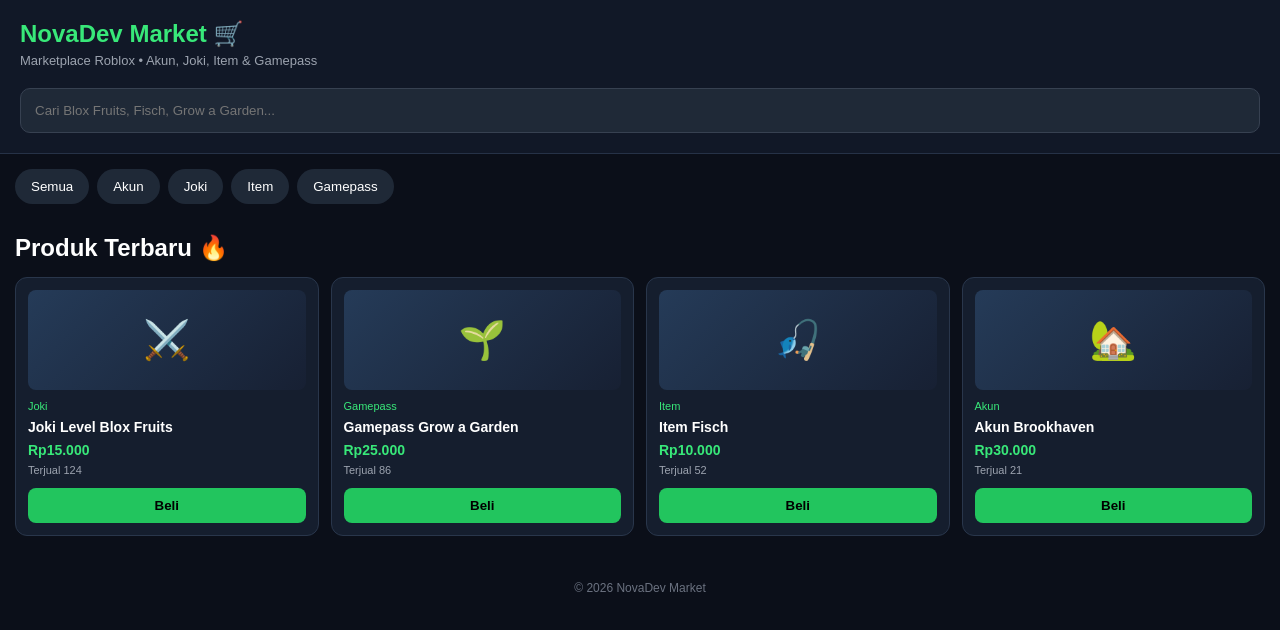
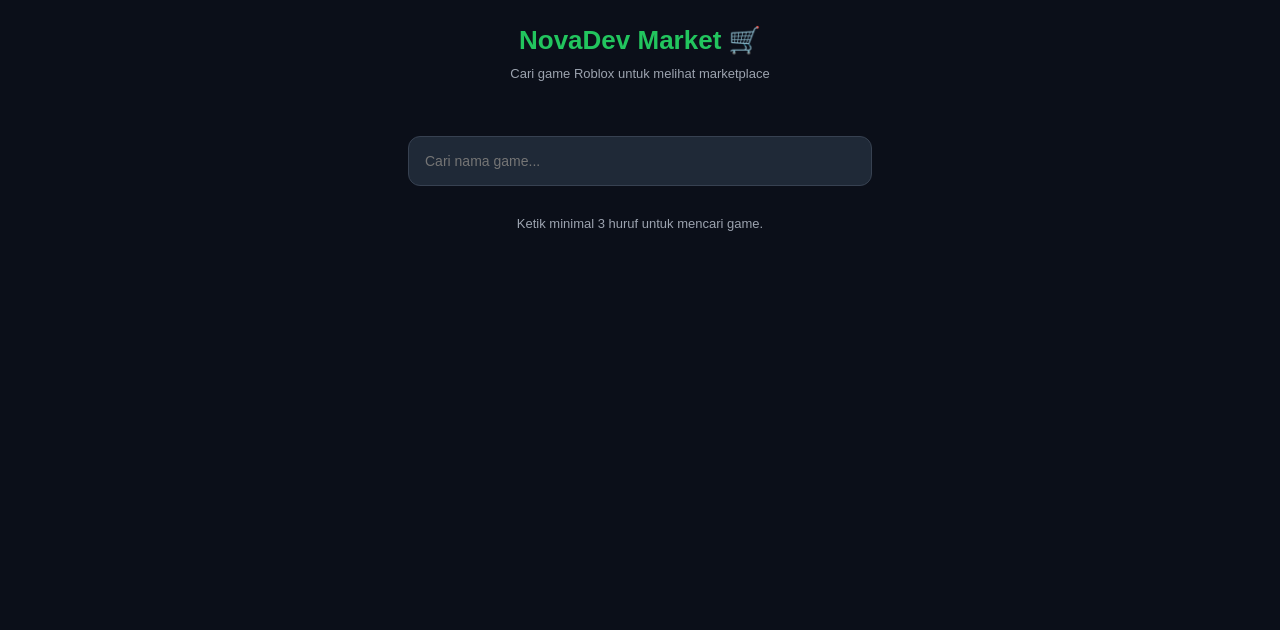
Before and after one commit to novadev-cyber/PIXELDEV-STORE, a plain HTML site: page index.html in a window 1280 px wide. Drawn offline with Linux system fonts and the light colour scheme.

Commit message:
Update index.html

```diff
--- a/index.html
+++ b/index.html
@@ -16,132 +16,120 @@
 body {
   background: #0b0f19;
   color: white;
+  min-height: 100vh;
 }
 
 header {
-  background: #111827;
-  padding: 20px;
-  border-bottom: 1px solid #263247;
+  padding: 25px 18px;
+  text-align: center;
 }
 
 .logo {
-  font-size: 24px;
+  color: #22c55e;
+  font-size: 26px;
   font-weight: bold;
-  color: #38e879;
+  margin-bottom: 10px;
 }
 
 .subtitle {
   color: #9ca3af;
-  margin-top: 5px;
   font-size: 13px;
 }
 
-.search {
-  margin-top: 20px;
+.search-box {
+  margin: 30px auto;
+  max-width: 500px;
+  padding: 0 18px;
+}
+
+input {
   width: 100%;
-  padding: 14px;
-  border-radius: 10px;
+  padding: 16px;
   border: 1px solid #374151;
+  border-radius: 12px;
   background: #1f2937;
   color: white;
+  font-size: 14px;
   outline: none;
 }
 
-nav {
-  display: flex;
-  gap: 8px;
-  overflow-x: auto;
-  padding: 15px;
-}
-
-nav button {
-  padding: 10px 16px;
-  border: none;
-  border-radius: 20px;
-  background: #1f2937;
-  color: white;
-  white-space: nowrap;
-}
-
-nav button:hover {
-  background: #22c55e;
-  color: black;
+input:focus {
+  border-color: #22c55e;
 }
 
 main {
-  padding: 15px;
+  max-width: 600px;
+  margin: auto;
+  padding: 0 18px;
+}
+
+#results {
+  display: none;
 }
 
 h2 {
+  font-size: 18px;
   margin-bottom: 15px;
 }
 
-.products {
-  display: grid;
-  grid-template-columns: repeat(auto-fit, minmax(145px, 1fr));
-  gap: 12px;
-}
-
-.card {
+.game {
   background: #151e2e;
   border: 1px solid #29364b;
   border-radius: 12px;
-  padding: 12px;
+  padding: 16px;
+  margin-bottom: 10px;
+  cursor: pointer;
 }
 
-.image {
-  height: 100px;
-  border-radius: 8px;
-  background: linear-gradient(135deg, #253b58, #172033);
-  display: flex;
-  justify-content: center;
-  align-items: center;
-  font-size: 38px;
-  margin-bottom: 10px;
+.game:hover {
+  border-color: #22c55e;
+}
+
+.game-name {
+  font-weight: bold;
+}
+
+.game-info {
+  color: #9ca3af;
+  font-size: 12px;
+  margin-top: 5px;
+}
+
+#message {
+  color: #9ca3af;
+  text-align: center;
+  font-size: 13px;
+  margin-top: 15px;
+}
+
+#selected-game {
+  display: none;
+  margin-top: 25px;
+  background: #151e2e;
+  border: 1px solid #29364b;
+  border-radius: 12px;
+  padding: 20px;
+}
+
+.categories {
+  display: grid;
+  grid-template-columns: 1fr 1fr;
+  gap: 10px;
+  margin-top: 18px;
 }
 
 .category {
-  color: #38e879;
-  font-size: 11px;
+  padding: 14px;
+  background: #1f2937;
+  border: none;
+  border-radius: 10px;
+  color: white;
+  cursor: pointer;
 }
 
-.card h3 {
-  font-size: 14px;
-  margin: 7px 0;
-}
-
-.price {
-  color: #38e879;
-  font-weight: bold;
-  font-size: 14px;
-}
-
-.sold {
-  color: #9ca3af;
-  font-size: 11px;
-  margin-top: 6px;
-}
-
-.buy {
-  width: 100%;
-  margin-top: 12px;
-  padding: 10px;
-  border: none;
-  border-radius: 8px;
+.category:hover {
   background: #22c55e;
   color: black;
-  font-weight: bold;
-}
-
-.buy:hover {
-  background: #86efac;
-}
-
-footer {
-  text-align: center;
-  padding: 30px;
-  color: #6b7280;
-  font-size: 12px;
 }
 </style>
 </head>
@@ -150,125 +138,103 @@ footer {
 
 <header>
   <div class="logo">NovaDev Market 🛒</div>
-  <div class="subtitle">Marketplace Roblox • Akun, Joki, Item & Gamepass</div>
-  <input
-    class="search"
-    id="search"
-    placeholder="Cari Blox Fruits, Fisch, Grow a Garden..."
-  >
+  <div class="subtitle">
+    Cari game Roblox untuk melihat marketplace
+  </div>
 </header>
 
-<nav>
-  <button onclick="filterProducts('Semua')">Semua</button>
-  <button onclick="filterProducts('Akun')">Akun</button>
-  <button onclick="filterProducts('Joki')">Joki</button>
-  <button onclick="filterProducts('Item')">Item</button>
-  <button onclick="filterProducts('Gamepass')">Gamepass</button>
-</nav>
+<div class="search-box">
+  <input
+    type="text"
+    id="search"
+    placeholder="Cari nama game..."
+    autocomplete="off"
+  >
+</div>
 
 <main>
-  <h2>Produk Terbaru 🔥</h2>
-  <div class="products" id="products"></div>
+  <div id="results">
+    <h2>Game ditemukan</h2>
+    <div id="game-list"></div>
+  </div>
+
+  <div id="message">
+    Ketik minimal 3 huruf untuk mencari game.
+  </div>
+
+  <div id="selected-game">
+    <h2 id="selected-name"></h2>
+    <p class="game-info">
+      Pilih kategori yang ingin kamu cari.
+    </p>
+
+    <div class="categories">
+      <button class="category">Akun</button>
+      <button class="category">Joki</button>
+      <button class="category">Item</button>
+      <button class="category">Gamepass</button>
+    </div>
+  </div>
 </main>
 
-<footer>
-  © 2026 NovaDev Market
-</footer>
-
 <script>
-const products = [
-  {
-    name: "Joki Level Blox Fruits",
-    game: "Blox Fruits",
-    category: "Joki",
-    price: 15000,
-    icon: "⚔️",
-    sold: 124
-  },
-  {
-    name: "Gamepass Grow a Garden",
-    game: "Grow a Garden",
-    category: "Gamepass",
-    price: 25000,
-    icon: "🌱",
-    sold: 86
-  },
-  {
-    name: "Item Fisch",
-    game: "Fisch",
-    category: "Item",
-    price: 10000,
-    icon: "🎣",
-    sold: 52
-  },
-  {
-    name: "Akun Brookhaven",
-    game: "Brookhaven",
-    category: "Akun",
-    price: 30000,
-    icon: "🏡",
-    sold: 21
-  }
+const games = [
+  "Blox Fruits",
+  "Grow a Garden",
+  "Fisch",
+  "Brookhaven"
 ];
 
-let currentCategory = "Semua";
+const search = document.getElementById("search");
+const results = document.getElementById("results");
+const gameList = document.getElementById("game-list");
+const message = document.getElementById("message");
+const selectedGame = document.getElementById("selected-game");
+const selectedName = document.getElementById("selected-name");
 
-function formatRupiah(price) {
-  return "Rp" + price.toLocaleString("id-ID");
-}
+search.addEventListener("input", function() {
+  const keyword = search.value.trim().toLowerCase();
 
-function showProducts() {
-  const search = document.getElementById("search").value.toLowerCase();
+  selectedGame.style.display = "none";
 
-  const result = products.filter(product => {
-    const matchCategory =
-      currentCategory === "Semua" ||
-      product.category === currentCategory;
-
-    const matchSearch =
-      product.name.toLowerCase().includes(search) ||
-      product.game.toLowerCase().includes(search);
-
-    return matchCategory && matchSearch;
-  });
-
-  const container = document.getElementById("products");
-
-  if (result.length === 0) {
-    container.innerHTML = "<p>Produk tidak ditemukan.</p>";
+  if (keyword.length < 3) {
+    results.style.display = "none";
+    message.style.display = "block";
+    message.textContent =
+      "Ketik minimal 3 huruf untuk mencari game.";
     return;
   }
 
-  container.innerHTML = result.map(product => `
-    <div class="card">
-      <div class="image">${product.icon}</div>
-      <div class="category">${product.category}</div>
-      <h3>${product.name}</h3>
-      <div class="price">${formatRupiah(product.price)}</div>
-      <div class="sold">Terjual ${product.sold}</div>
-      <button class="buy" onclick="buyProduct('${product.name}')">
-        Beli
-      </button>
+  const found = games.filter(game =>
+    game.toLowerCase().includes(keyword)
+  );
+
+  results.style.display = "block";
+
+  if (found.length === 0) {
+    gameList.innerHTML = "";
+    message.style.display = "block";
+    message.textContent = "Game tidak ditemukan.";
+    return;
+  }
+
+  message.style.display = "none";
+
+  gameList.innerHTML = found.map(game => `
+    <div class="game" onclick="chooseGame('${game}')">
+      <div class="game-name">${game}</div>
+      <div class="game-info">Roblox Game</div>
     </div>
   `).join("");
+});
+
+function chooseGame(game) {
+  selectedName.textContent = game;
+  selectedGame.style.display = "block";
+  results.style.display = "none";
+  message.style.display = "none";
 }
-
-function filterProducts(category) {
-  currentCategory = category;
-  showProducts();
-}
-
-function buyProduct(name) {
-  alert(
-    "Kamu memilih: " + name +
-    "\\nFitur checkout akan dibuat pada langkah berikutnya."
-  );
-}
-
-document.getElementById("search").addEventListener("input", showProducts);
-
-showProducts();
 </script>
 
 </body>
-  </html>
+</html>
```
